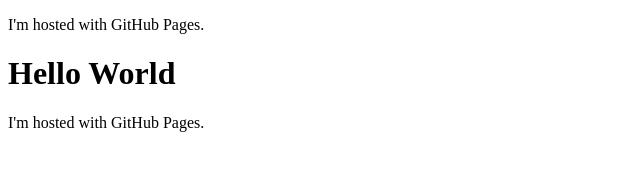
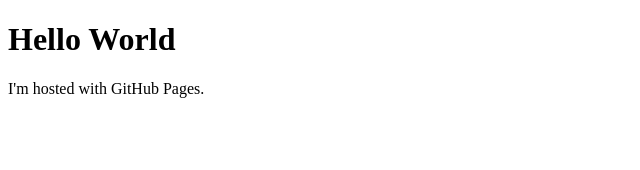
Before and after one commit to Skyjumper07/Skyjumper07.github.io, a plain HTML site: page index.html in a window 1280 px wide. Shown: the whole page, without its empty margins (0-640 px from the left). Drawn offline with Linux system fonts and the light colour scheme.

Commit message:
Update index.html

```diff
--- a/index.html
+++ b/index.html
@@ -1,7 +1,5 @@
 <!DOCTYPE html>
 <html>
-<p>I'm hosted with GitHub Pages.</p>
-</body>
     <body>
         <h1>Hello World</h1>
         <p>I'm hosted with GitHub Pages.</p>
```
